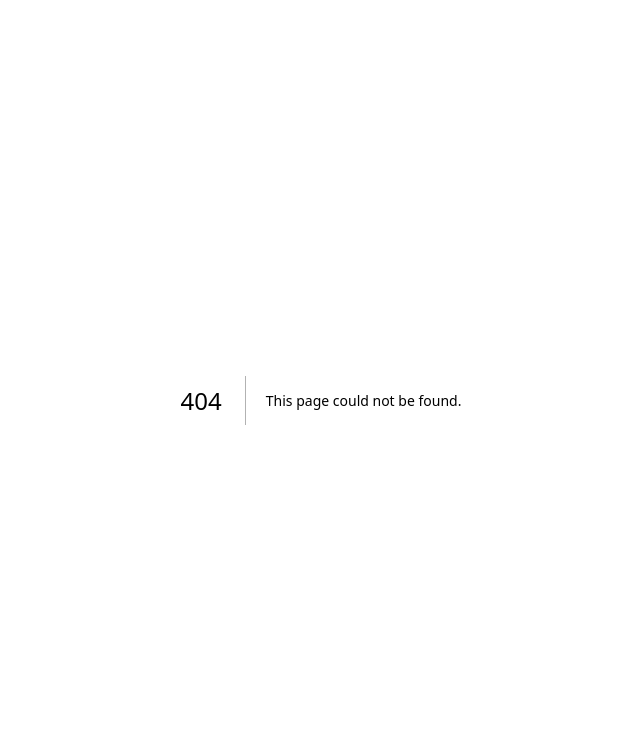
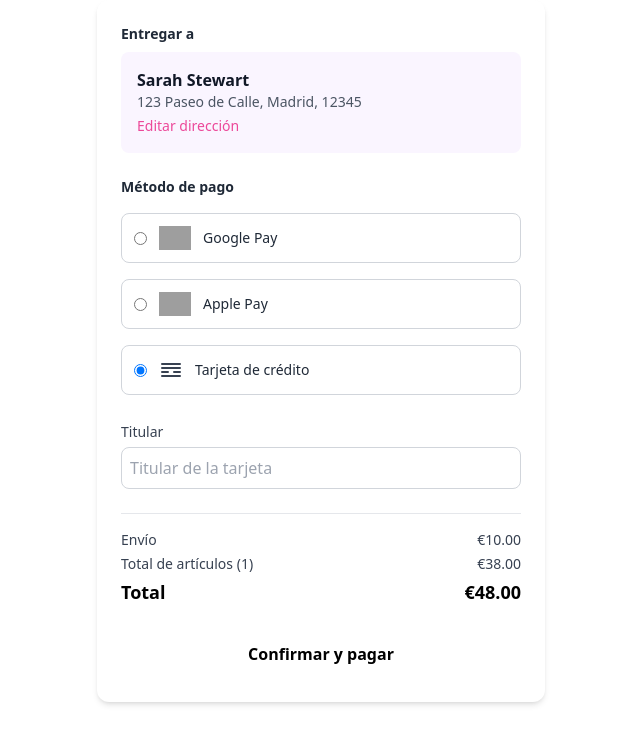
Before and after one commit to biluses/npc_fe, a Next.js app: page /checkout in a window 1280 px wide. Before the commit this address had no page. Shown: the top 744 px of the page, without its empty margins (319-959 px from the left). Built offline with nearby package versions, Linux system fonts and the light colour scheme; grey boxes are pictures that could not be loaded.

Commit message:
checkout page design

```diff
--- /dev/null
+++ b/src/app/(subPage)/checkout/page.jsx
@@ -0,0 +1,69 @@
+"use client";
+import { useRouter } from "next/navigation";
+import { useState } from "react";
+
+export default function Checkout() {
+    const router = useRouter();
+    const [isOpenConfirmModel, setIsOpenConfirmModel] = useState(false);
+    return (
+        <div class="max-w-md mx-auto bg-white rounded-xl shadow-md p-6 space-y-6 font-sans">
+            <div class="space-y-2">
+                <h2 class="text-sm font-semibold text-gray-800">Entregar a</h2>
+                <div class="bg-purple-50 p-4 rounded-lg">
+                    <p class="font-semibold text-gray-900">Sarah Stewart</p>
+                    <p class="text-sm text-gray-600">123 Paseo de Calle, Madrid, 12345</p>
+                    <button class="text-sm text-pink-500 font-medium mt-1 hover:underline">Editar dirección</button>
+                </div>
+            </div>
+            <div class="space-y-4">
+                <h2 class="text-sm font-semibold text-gray-800">Método de pago</h2>
+                <label class="flex items-center gap-3 border border-gray-300 p-3 rounded-lg cursor-pointer hover:border-gray-400">
+                    <input type="radio" name="payment" class="form-radio text-black" />
+                    <img src="https://www.gstatic.com/pay/button/svg/black.svg" alt="Google Pay" class="h-6" />
+                    <span class="text-sm text-gray-800">Google Pay</span>
+                </label>
+                <label class="flex items-center gap-3 border border-gray-300 p-3 rounded-lg cursor-pointer hover:border-gray-400">
+                    <input type="radio" name="payment" class="form-radio text-black" />
+                    <img src="https://developer.apple.com/design/human-interface-guidelines/apple-pay/images/apple-pay-logo_2x.png" alt="Apple Pay" class="h-6" />
+                    <span class="text-sm text-gray-800">Apple Pay</span>
+                </label>
+                <label class="flex items-center gap-3 border border-gray-300 p-3 rounded-lg cursor-pointer hover:border-gray-400">
+                    <input type="radio" name="payment" checked class="form-radio text-black" />
+                    <svg class="h-6 w-6 text-gray-700" fill="none" viewBox="0 0 24 24" stroke="currentColor">
+                        <path stroke-linecap="round" stroke-linejoin="round" stroke-width="2" d="M3 10h18M3 6h18M3 14h6m6 0h6M3 18h18" />
+                    </svg>
+                    <span class="text-sm text-gray-800">Tarjeta de crédito</span>
+                </label>
+            </div>
+            <div class="space-y-3">
+                <label class="block">
+                    <span class="text-sm text-gray-700">Titular</span>
+                    <input
+                        type="text"
+                        placeholder="Titular de la tarjeta"
+                        class="w-full mt-1 p-2 border border-gray-300 rounded-lg focus:outline-none focus:ring-2 focus:ring-yellow-400"
+                    />
+                </label>
+            </div>
+
+            <div class="border-t pt-4 text-sm text-gray-700 space-y-1">
+                <div class="flex justify-between">
+                    <span>Envío</span>
+                    <span>€10.00</span>
+                </div>
+                <div class="flex justify-between">
+                    <span>Total de artículos (1)</span>
+                    <span>€38.00</span>
+                </div>
+                <div class="flex justify-between font-bold text-lg text-black">
+                    <span>Total</span>
+                    <span>€48.00</span>
+                </div>
+            </div>
+            <button class="w-full bg-yellow-300 text-black font-semibold py-3 rounded-full hover:bg-yellow-400 transition">
+                Confirmar y pagar
+            </button>
+        </div>
+
+    );
+}
```
